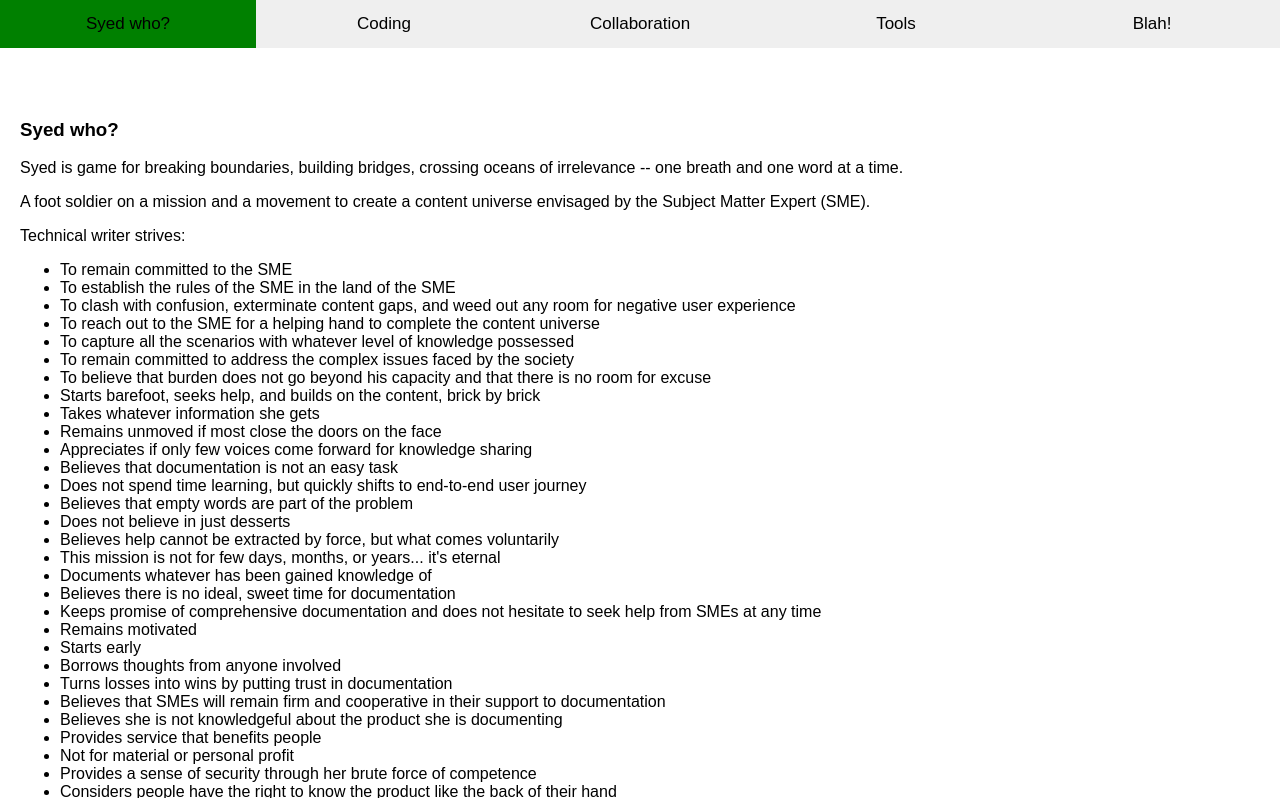
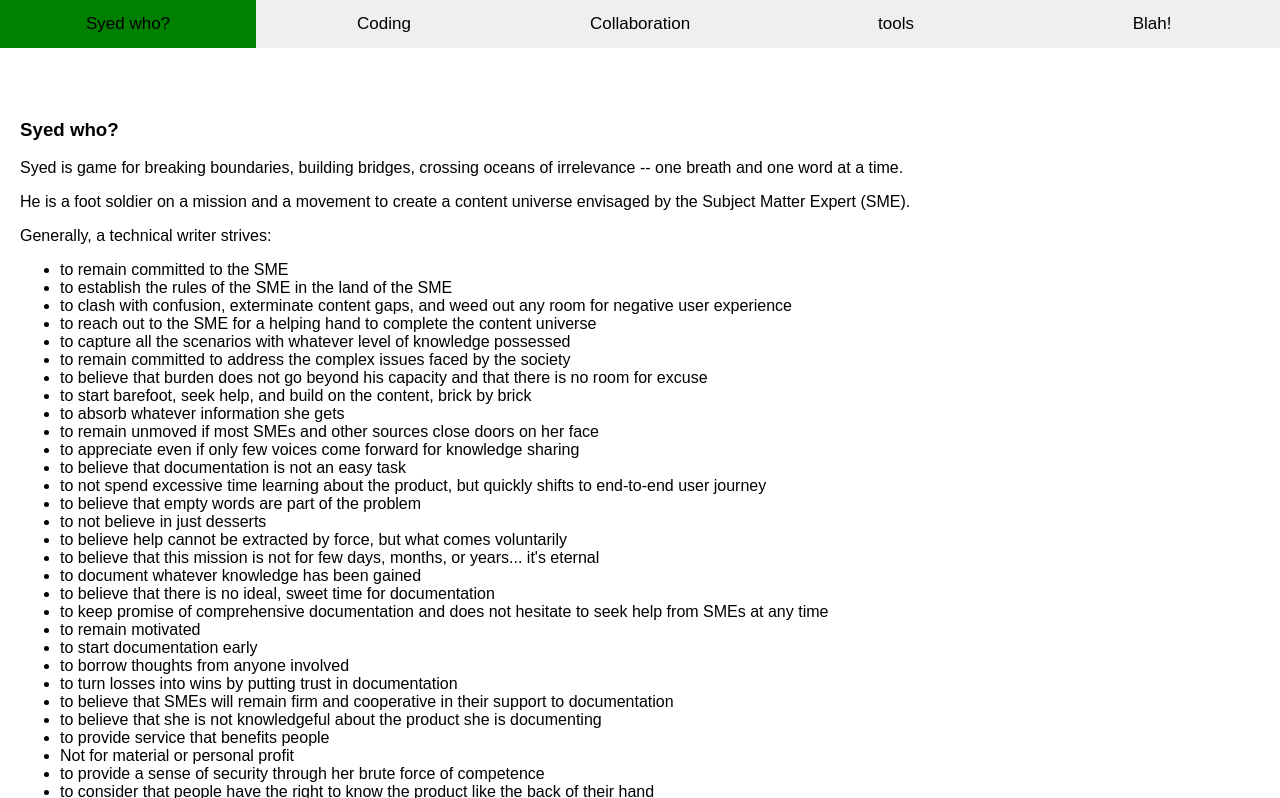
Before and after one commit to syedkingbook/gameplayguroo, a plain HTML site: page index.html in a window 1280 px wide. Both pictures are taken after a click on the button "Syed who?". Shown: the top 798 px of the page. Drawn offline with Linux system fonts and the light colour scheme.

Commit message:
Add files via upload

```diff
--- a/index.html
+++ b/index.html
@@ -40,7 +40,7 @@ body, html {
 #Syed who? {background-color: black;}
 #Coding {background-color: #808080;}
 #Collaboration {background-color: #808080;}
-#Tools {background-color: #808080;}
+#tools {background-color: #808080;}
 #Blah! {background-color: #808080;}
 </style>
 <body>
@@ -48,102 +48,102 @@ body, html {
 <button class="tablink" onclick="openPage('Syed who?', this, 'green')">Syed who?</button>
 <button class="tablink" onclick="openPage('Coding', this, 'green')" id="defaultOpen">Coding</button>
 <button class="tablink" onclick="openPage('Collaboration', this, 'green')">Collaboration</button>
-<button class="tablink" onclick="openPage('Tools', this, 'green')">Tools</button>
+<button class="tablink" onclick="openPage('tools', this, 'green')">tools</button>
 <button class="tablink" onclick="openPage('Blah!', this, 'green')">Blah!</button>
 
 <div id="Syed who?" class="tabcontent">
   <h3>Syed who?</h3>
   <p>Syed is game for breaking boundaries, building bridges, crossing oceans of irrelevance -- one breath and one word at a time.</p>
-  A foot soldier on a mission and a movement to create a content universe envisaged by the Subject Matter Expert (SME).
+  He is a foot soldier on a mission and a movement to create a content universe envisaged by the Subject Matter Expert (SME).
 
-<p>Technical writer strives:</p>
+<p>Generally, a technical writer strives:</p>
 <ul>
 
-<li>To remain committed to the SME</li>
+<li>to remain committed to the SME</li>
 
-<li>To establish the rules of the SME in the land of the SME</li>
+<li>to establish the rules of the SME in the land of the SME</li>
 
-<li>To clash with confusion, exterminate content gaps, and weed out any room for negative user experience </li>
+<li>to clash with confusion, exterminate content gaps, and weed out any room for negative user experience </li>
 
-<li>To reach out to the SME for a helping hand to complete the content universe</li>
+<li>to reach out to the SME for a helping hand to complete the content universe</li>
 
-<li>To capture all the scenarios with whatever level of knowledge possessed</li>
+<li>to capture all the scenarios with whatever level of knowledge possessed</li>
 
-<li>To remain committed to address the complex issues faced by the society</li>
+<li>to remain committed to address the complex issues faced by the society</li>
 
-<li>To believe that burden does not go beyond his capacity and that there is no room for excuse </li>
+<li>to believe that burden does not go beyond his capacity and that there is no room for excuse </li>
 
-<li>Starts barefoot, seeks help, and builds on the content, brick by brick</li>
+<li>to start barefoot, seek help, and build on the content, brick by brick</li>
 
-<li>Takes whatever information she gets</li>
+<li>to absorb whatever information she gets</li>
 
-<li>Remains unmoved if most close the doors on the face </li>
+<li>to remain unmoved if most SMEs and other sources close doors on her face </li>
 
-<li>Appreciates if only few voices come forward for knowledge sharing </li>
+<li>to appreciate even if only few voices come forward for knowledge sharing </li>
 
-<li>Believes that documentation is not an easy task</li>
+<li>to believe that documentation is not an easy task</li>
 
-<li>Does not spend time learning, but quickly shifts to end-to-end user journey </li>
+<li>to not spend excessive time learning about the product, but quickly shifts to end-to-end user journey </li>
 
-<li>Believes that empty words are part of the problem</li>
+<li>to believe that empty words are part of the problem</li>
 
-<li>Does not believe in just desserts</li>
+<li>to not believe in just desserts</li>
 
-<li>Believes help cannot be extracted by force, but what comes voluntarily</li>
+<li>to believe help cannot be extracted by force, but what comes voluntarily</li>
 
-<li>This mission is not for few days, months, or years... it's eternal</li>
+<li>to believe that this mission is not for few days, months, or years... it's eternal</li>
 
-<li>Documents whatever has been gained knowledge of </li>
+<li>to document whatever knowledge has been gained</li>
 
-<li>Believes there is no ideal, sweet time for documentation </li>
+<li>to believe that there is no ideal, sweet time for documentation </li>
 
-<li>Keeps promise of comprehensive documentation and does not hesitate to seek help from SMEs at any time</li>
+<li>to keep promise of comprehensive documentation and does not hesitate to seek help from SMEs at any time</li>
 
-<li>Remains motivated</li>
+<li>to remain motivated</li>
 
-<li>Starts early</li>
+<li>to start documentation early</li>
 
-<li>Borrows thoughts from anyone involved</li>
+<li>to borrow thoughts from anyone involved</li>
 
-<li>Turns losses into wins by putting trust in documentation</li>
+<li>to turn losses into wins by putting trust in documentation</li>
 
-<li>Believes that SMEs will remain firm and cooperative in their support to documentation</li>
+<li>to believe that SMEs will remain firm and cooperative in their support to documentation</li>
 
-<li>Believes she is not knowledgeful about the product she is documenting</li>
+<li>to believe that she is not knowledgeful about the product she is documenting</li>
 
-<li>Provides service that benefits people</li>
+<li>to provide service that benefits people</li>
 
 <li>Not for material or personal profit</li>
 
-<li>Provides a sense of security through her brute force of competence</li>
+<li>to provide a sense of security through her brute force of competence</li>
 
-<li>Considers people have the right to know the product like the back of their hand </li>
+<li>to consider that people have the right to know the product like the back of their hand </li>
 
-<li>Believes she is not the boss</li>
+<li>to believe that she is not the boss</li>
 
-<li>Believes misinformation and information scarcity has no place</li>
+<li>to believe that misinformation and information scarcity has no place</li>
 
-<li>It is HER time and she is duty bound to listen to the SME</li>
+<li>to believe that it is HER time and she is duty bound to listen to the SME</li>
 
-<li>Her job is to make sure the SMEs are heard and respected</li>
+<li>to believe that her job is to make sure the SMEs are heard and respected</li>
 
-<li>HER COMMITMENT IS TO LISTEN TO THE SME</li>
+<li>to believe that HER COMMITMENT IS TO LISTEN TO THE SME</li>
 
-<li>THE SME IS RESPONSIBLE for the success or failure of the mission</li>
+<li>to believe that the SME IS RESPONSIBLE for the success or failure of the mission</li>
 
-<li>Because the SME knows the rules and the regulations</li>
+<li>to believe that SME knows the rules and the regulations of using the product</li>
 
-<li>Comes forward with new thoughts and ideas</li>
+<li>to lead documentation with new thoughts and ideas</li>
 
-<li>Decries old methods and ideas</li>
+<li>to decry old methods and ideas</li>
 
-<li>SHE is temporary, SME is forever </li>
+<li>to believe that SHE is temporary, but SME is forever </li>
 
-<li>And she is not responsible for anything but clear communication</li>
+<li>to remain responsible for anything but clear communication</li>
 
-<li>Because a product should neither be insulted nor feared, and it should be explored and used fully.</li>
+<li>to believe that a product should neither be insulted nor feared, and it should be explored and used fully.</li>
 
-<li>Glaring content gaps lying in the open, and nobody can get away by burying their head in the sand.</li>
+<li>to spot content gaps lying in the open (Nobody can get away by burying their head in the sand.)</li>
 
 </div>
 
@@ -155,11 +155,11 @@ body, html {
 <div id="Collaboration" class="tabcontent">
   <h3>Collaboration</h3>
   <p>Build forces with SMEs and create a content universe that the audience wants to live in.</p>
-  <p><a href="/Content/Collaboration/Perils of a Naive Technical Writer.html">Perils of a Naive Technical Writer</a></p>
+  <p><a href="/Content/Collaboration/Perils of a Naive Technical Writer">Perils of a Naive Technical Writer</a></p>
 </div>
 
-<div id="Tools" class="tabcontent">
-  <h3>Tools</h3>
+<div id="tools" class="tabcontent">
+  <h3>tools</h3>
   <p>Repetition is branding.</p>
 </div>
 
```
